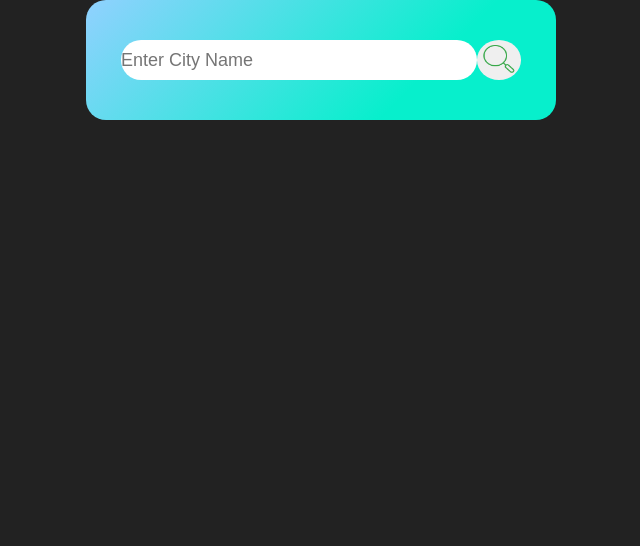
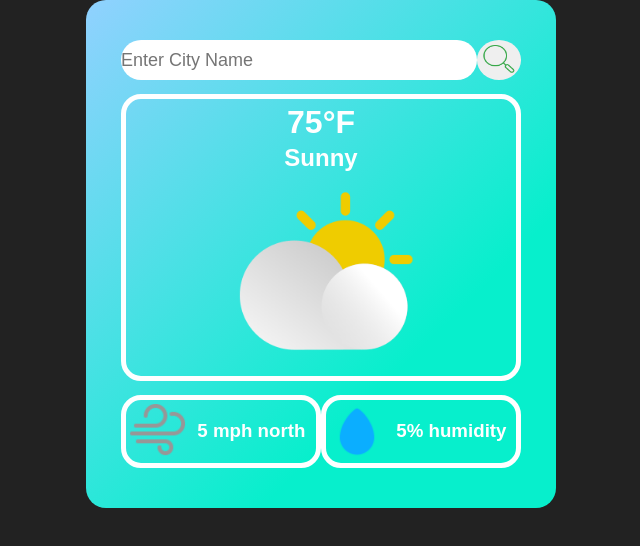
Before and after one commit to RyanHirte/Weather-App, a plain HTML site: page index.html in a window 1280 px wide. Shown: the whole page, without its empty margins (319-959 px from the left). Drawn offline with Linux system fonts and the light colour scheme.

Commit message:
finished html and css

```diff
--- a/index.html
+++ b/index.html
@@ -14,6 +14,21 @@
           <img src="images/search.png" alt="search-icon" />
         </button>
       </div>
+      <div class="temperature">
+        <h1>75°F</h1>
+        <h2>Sunny</h2>
+        <img src="/images/sunny.png" alt="sunny icon" />
+      </div>
+      <div class="wind-precipitation">
+        <div class="wind">
+          <img src="/images/wind-icon.png" alt="wind-icon" />
+          <h3>5 mph north</h3>
+        </div>
+        <div class="precipitation">
+          <img src="/images/precipitation-icon.png" alt="precipitation-icon" />
+          <h3>5% humidity</h3>
+        </div>
+      </div>
     </div>
   </body>
 </html>
--- a/style.css
+++ b/style.css
@@ -48,3 +48,58 @@ body {
   width: 90%;
   height: 90%;
 }
+
+.temperature {
+  padding-top: 5px;
+  margin-top: 14px;
+  margin-bottom: 14px;
+  border: 5px solid #fff;
+  border-radius: 20px;
+}
+
+.temperature h2 {
+  margin-top: 3px;
+}
+
+.temperature img {
+  width: 200px;
+  height: 200px;
+}
+
+.wind-precipitation {
+  display: flex;
+}
+
+.wind {
+  border: 5px solid #fff;
+  border-radius: 20px;
+  width: 50%;
+  display: flex;
+  align-items: center;
+}
+
+.wind img {
+  width: 33%;
+}
+
+.wind h3 {
+  text-align: center;
+  width: 66%;
+}
+
+.precipitation {
+  border: 5px solid #fff;
+  border-radius: 20px;
+  width: 50%;
+  display: flex;
+  align-items: center;
+}
+
+.precipitation img {
+  width: 33%;
+}
+
+.precipitation h3 {
+  text-align: center;
+  width: 66%;
+}
```
Also changed, not shown: images/precipitation-icon.png (added), images/wind-icon.png (added).
